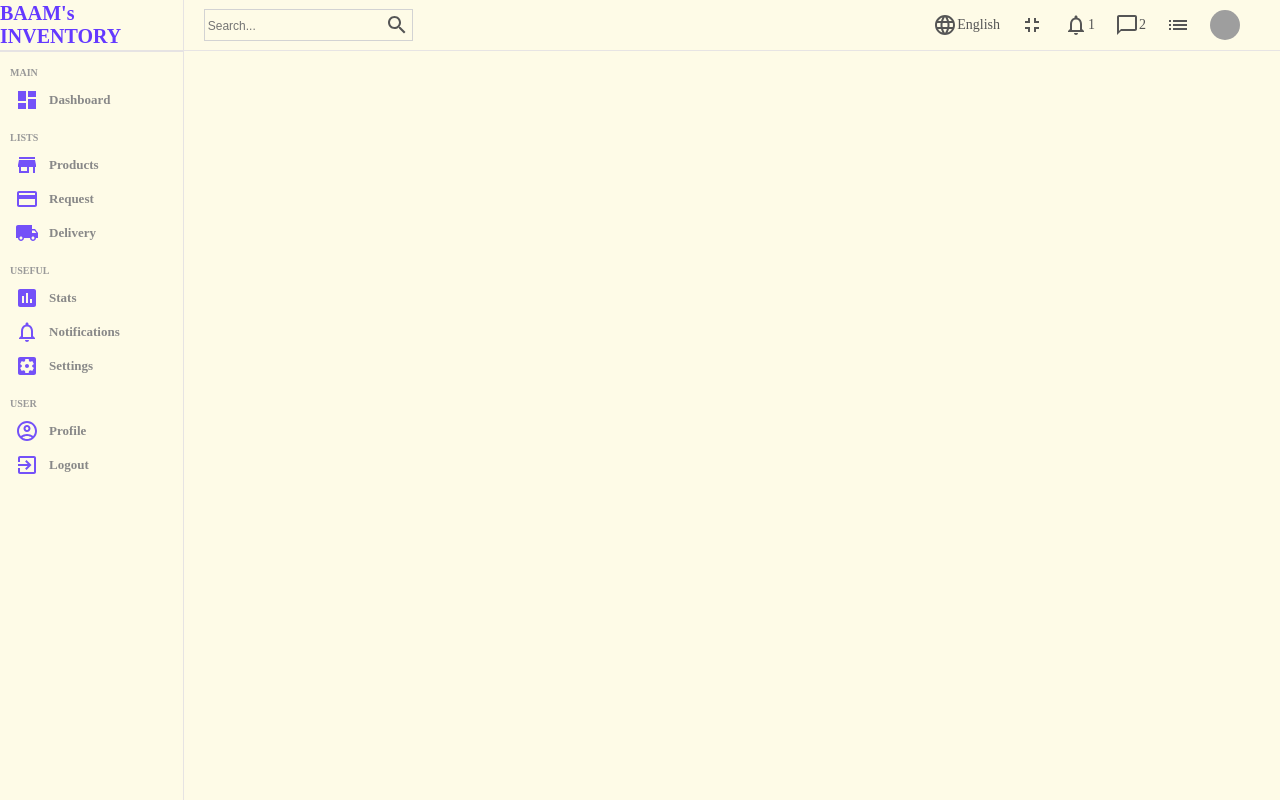
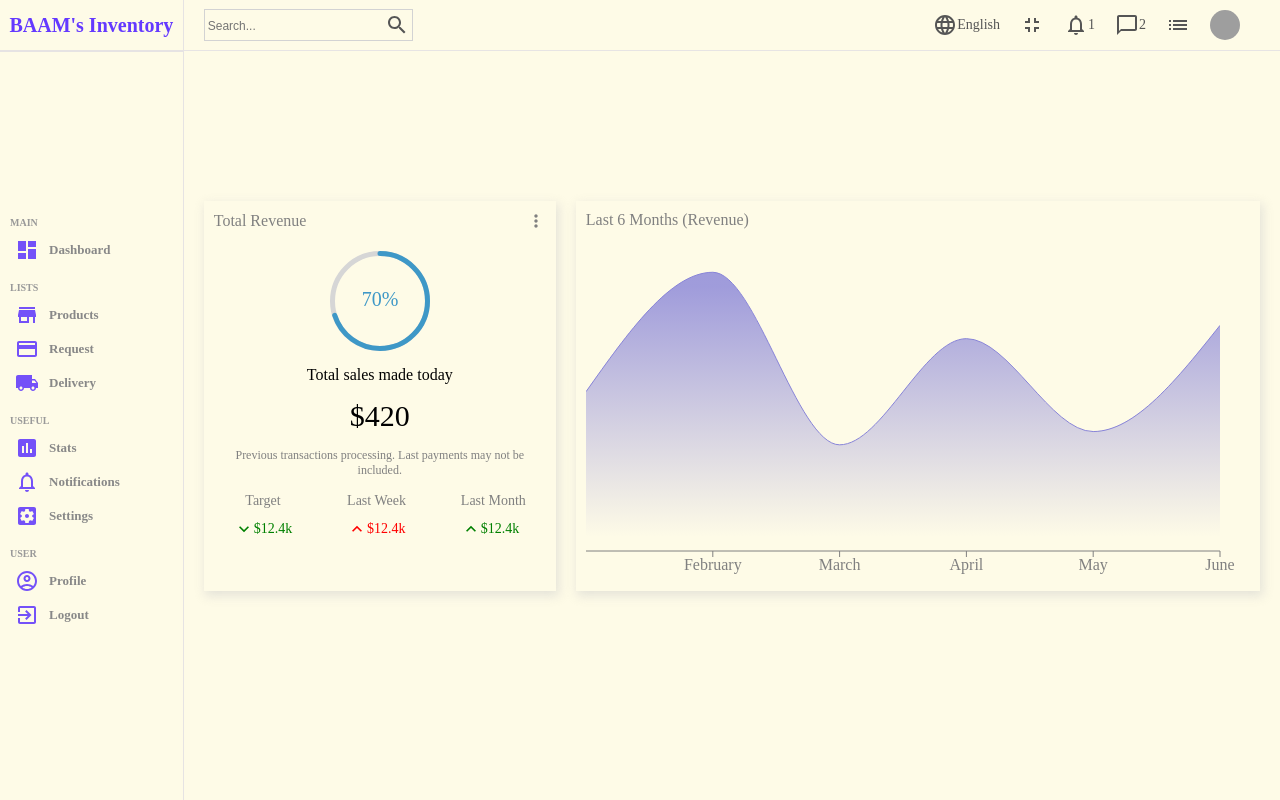
Before and after one commit to Kandesfandey/ims, a React (Create React App) app: page / in a window 1280 px wide. Built offline with nearby package versions, Linux system fonts and the light colour scheme; grey boxes are pictures that could not be loaded.

Commit message:
Home page complete.

```diff
--- a/package.json
+++ b/package.json
@@ -14,10 +14,12 @@
     "axios": "^0.27.2",
     "create-react-app": "^5.0.1",
     "react": "^18.1.0",
+    "react-circular-progressbar": "^2.0.4",
     "react-dom": "^18.1.0",
     "react-router-dom": "^6.3.0",
     "react-scripts": "5.0.1",
     "react-social-login-buttons": "^3.6.0",
+    "recharts": "^2.1.10",
     "styled-components": "^5.3.5",
     "web-vitals": "^2.1.0"
   },
--- /dev/null
+++ b/src/components/charts/index.js
@@ -0,0 +1,47 @@
+import { AreaChart, Area, XAxis, Tooltip, ResponsiveContainer } from "recharts";
+
+import { ChartContainer, Title, ChartGrid } from "./styles/charts";
+
+const data = [
+  { name: "January", Total: 1200 },
+  { name: "February", Total: 2100 },
+  { name: "March", Total: 800 },
+  { name: "April", Total: 1600 },
+  { name: "May", Total: 900 },
+  { name: "June", Total: 1700 },
+];
+
+const Charts = ({ aspect, title }) => {
+  return (
+    <ChartContainer>
+      <Title>{title}</Title>
+      <ResponsiveContainer width="100%" aspect={aspect}>
+        <AreaChart
+          width={730}
+          height={250}
+          data={data}
+          margin={{ top: 10, right: 30, left: 0, bottom: 0 }}
+        >
+          <defs>
+            <linearGradient id="total" x1="0" y1="0" x2="0" y2="1">
+              <stop offset="5%" stopColor="#8884d8" stopOpacity={0.8} />
+              <stop offset="95%" stopColor="#8884d8" stopOpacity={0} />
+            </linearGradient>
+          </defs>
+          <XAxis dataKey="name" stroke="gray" />
+          <ChartGrid strokeDasharray="3 3" />
+          <Tooltip />
+          <Area
+            type="monotone"
+            dataKey="Total"
+            stroke="#8884d8"
+            fillOpacity={1}
+            fill="url(#total)"
+          />
+        </AreaChart>
+      </ResponsiveContainer>
+    </ChartContainer>
+  );
+};
+
+export default Charts;
--- /dev/null
+++ b/src/components/charts/styles/charts.js
@@ -0,0 +1,18 @@
+import styled from "styled-components/macro";
+import { CartesianGrid } from "recharts";
+
+export const ChartContainer = styled.div`
+  flex: 4;
+  -webkit-box-shadow: 2px 4px 10px 1px rgba(0, 0, 0, 0.47);
+  box-shadow: 2px 4px 10px 1px rgba(201, 201, 201, 0.47);
+  padding: 10px;
+  color: gray;
+`;
+
+export const Title = styled.div`
+  margin-bottom: 20px;
+`;
+
+export const ChartGrid = styled(CartesianGrid)`
+  stroke: rgb(228, 225, 225);
+`;
--- /dev/null
+++ b/src/components/featured/index.js
@@ -0,0 +1,79 @@
+import { CircularProgressbar } from "react-circular-progressbar";
+import "react-circular-progressbar/dist/styles.css";
+import {
+  KeyboardArrowDown,
+  KeyboardArrowUpOutlined,
+  MoreVert,
+} from "@mui/icons-material";
+import {
+  FeaturedContainer,
+  Top,
+  Title,
+  Bottom,
+  ParaTitle,
+  FeaturedChart,
+  Summary,
+  Item,
+  ItemTitle,
+  ItemResult,
+  ResultAmount,
+} from "./styles/featured";
+
+const Featured = () => {
+  return (
+    <FeaturedContainer>
+      <Top>
+        <Title>Total Revenue</Title>
+        <MoreVert fontSize="small" />
+      </Top>
+      <Bottom>
+        <FeaturedChart>
+          <CircularProgressbar value={70} text={"70%"} strokeWidth={5} />
+        </FeaturedChart>
+        <ParaTitle>Total sales made today</ParaTitle>
+        <p
+          style={{
+            fontSize: "30px",
+          }}
+        >
+          $420
+        </p>
+        <p
+          style={{
+            fontWeight: 300,
+            fontSize: "12px",
+            color: "gray",
+            textAlign: "center",
+          }}
+        >
+          Previous transactions processing. Last payments may not be included.
+        </p>
+        <Summary>
+          <Item>
+            <ItemTitle>Target</ItemTitle>
+            <ItemResult style={{ color: "green" }}>
+              <KeyboardArrowDown fontSize="small" />
+              <ResultAmount>$12.4k</ResultAmount>
+            </ItemResult>
+          </Item>
+          <Item>
+            <ItemTitle>Last Week</ItemTitle>
+            <ItemResult style={{ color: "red" }}>
+              <KeyboardArrowUpOutlined fontSize="small" />
+              <ResultAmount>$12.4k</ResultAmount>
+            </ItemResult>
+          </Item>
+          <Item>
+            <ItemTitle>Last Month</ItemTitle>
+            <ItemResult style={{ color: "green" }}>
+              <KeyboardArrowUpOutlined fontSize="small" />
+              <ResultAmount>$12.4k</ResultAmount>
+            </ItemResult>
+          </Item>
+        </Summary>
+      </Bottom>
+    </FeaturedContainer>
+  );
+};
+
+export default Featured;
--- /dev/null
+++ b/src/components/featured/styles/featured.js
@@ -0,0 +1,70 @@
+import styled from "styled-components/macro";
+
+export const FeaturedContainer = styled.div`
+  flex: 2;
+  -webkit-box-shadow: 2px 4px 10px 1px rgba(0, 0, 0, 0.47);
+  box-shadow: 2px 4px 10px 1px rgba(201, 201, 201, 0.47);
+  padding: 10px;
+`;
+
+export const Top = styled.div`
+  display: flex;
+  align-items: center;
+  justify-content: space-between;
+  color: gray;
+`;
+
+export const Title = styled.h1`
+  font-size: 16px;
+  font-weight: 500;
+`;
+
+export const Bottom = styled.div`
+  padding: 20px;
+  display: flex;
+  flex-direction: column;
+  align-items: center;
+  justify-content: center;
+  gap: 15px;
+`;
+
+export const ParaTitle = styled.p`
+  font-size: 16px;
+  font-weight: 500;
+`;
+
+export const Summary = styled.div`
+  width: 100%;
+  display: flex;
+  align-items: center;
+  justify-content: space-between;
+`;
+
+export const Item = styled.div`
+  text-align: center;
+`;
+
+export const FeaturedChart = styled.div`
+  width: 100px;
+  height: 100px;
+`;
+
+export const ItemTitle = styled.div`
+  font-size: 14px;
+  color: gray;
+`;
+
+export const ItemResult = styled.div`
+  display: flex;
+  align-items: center;
+  margin-top: 10px;
+  font-size: 14px;
+  &.positive {
+    color: green;
+  }
+  &.negative {
+    color: red;
+  }
+`;
+
+export const ResultAmount = styled.div``;
--- a/src/components/index.js
+++ b/src/components/index.js
@@ -1,3 +1,5 @@
 export { default as DataTable } from "./datatables";
 export { default as SideBar } from "./sidebar";
 export { default as NavBar } from "./navbar";
+export { default as Charts } from "./charts";
+export { default as Featured } from "./featured";
--- a/src/components/sidebar/index.js
+++ b/src/components/sidebar/index.js
@@ -27,7 +27,7 @@ const SideBar = () => {
     <SidebarContainer>
       <TopContainer>
         <LinkContainer to="/">
-          <Logo>BAAM's INVENTORY</Logo>
+          <Logo>BAAM's Inventory</Logo>
         </LinkContainer>
       </TopContainer>
       <Divider />
--- a/src/components/sidebar/styles/sidebar.js
+++ b/src/components/sidebar/styles/sidebar.js
@@ -43,6 +43,9 @@ export const Divider = styled.hr`
 
 export const CenterContainer = styled.div`
   padding-left: 10px;
+  /* display: flex; */
+  padding-right: 10px;
+  padding-top: 150px;
 `;
 
 export const UnorderedList = styled.ul`
@@ -64,7 +67,6 @@ export const ListElement = styled.li`
   align-items: center;
   padding: 5px;
   cursor: pointer;
-  margin-right: 10px;
 
   &:hover {
     background-color: #ece8ff;
--- a/src/pages/home/index.js
+++ b/src/pages/home/index.js
@@ -1,6 +1,10 @@
 import React from "react";
-import { SideBar, NavBar } from "../../components";
-import { HomeContainer, HomeInnerContainer } from "./styles/home";
+import { SideBar, NavBar, Featured, Charts } from "../../components";
+import {
+  HomeContainer,
+  HomeInnerContainer,
+  ChartsContainer,
+} from "./styles/home";
 
 const Home = () => {
   return (
@@ -8,7 +12,10 @@ const Home = () => {
       <SideBar />
       <HomeInnerContainer>
         <NavBar />
-        {/* <DataTable /> */}
+        <ChartsContainer>
+          <Featured />
+          <Charts title="Last 6 Months (Revenue)" aspect={2 / 1} />
+        </ChartsContainer>
       </HomeInnerContainer>
     </HomeContainer>
   );
--- a/src/pages/home/styles/home.js
+++ b/src/pages/home/styles/home.js
@@ -9,3 +9,10 @@ export const HomeContainer = styled.div`
 export const HomeInnerContainer = styled.div`
   flex: 6;
 `;
+
+export const ChartsContainer = styled.div`
+  display: flex;
+  padding: 20px;
+  gap: 20px;
+  padding: 150px 20px;
+`;
```
Also changed, not shown: src/constants/routes.js (deleted), 1 other file (tests, documents, lock files or other folders).
